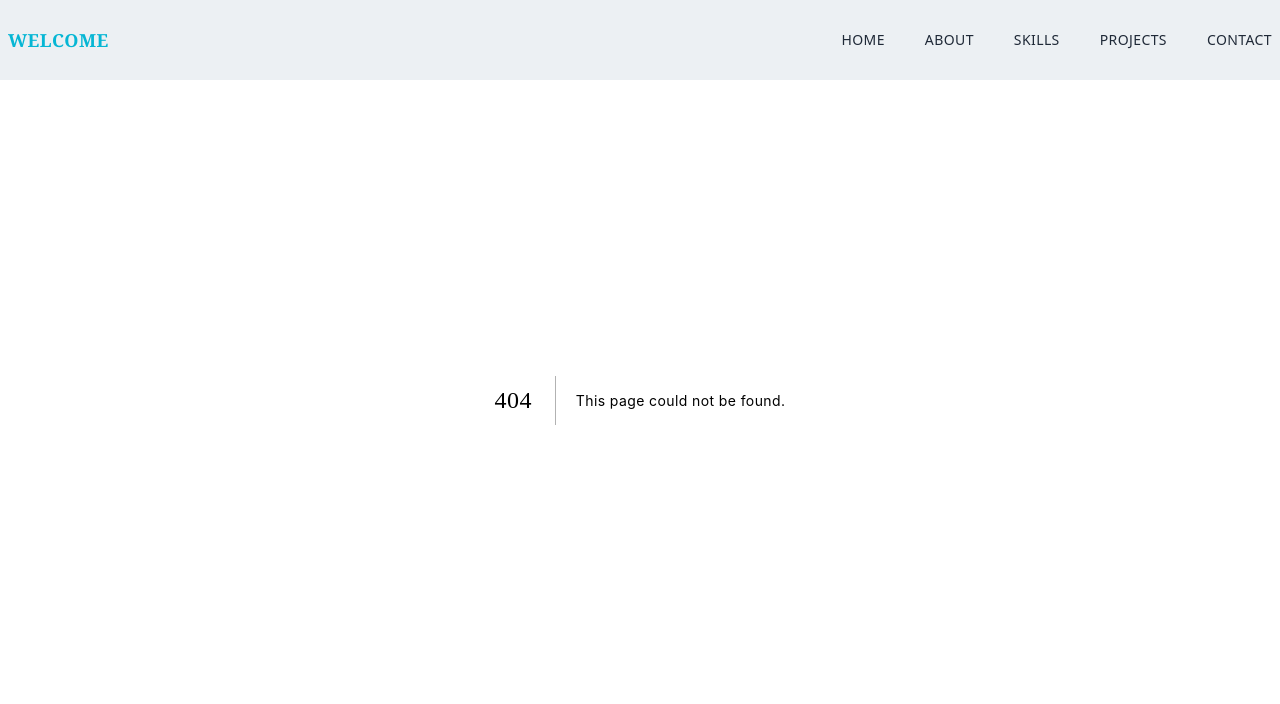
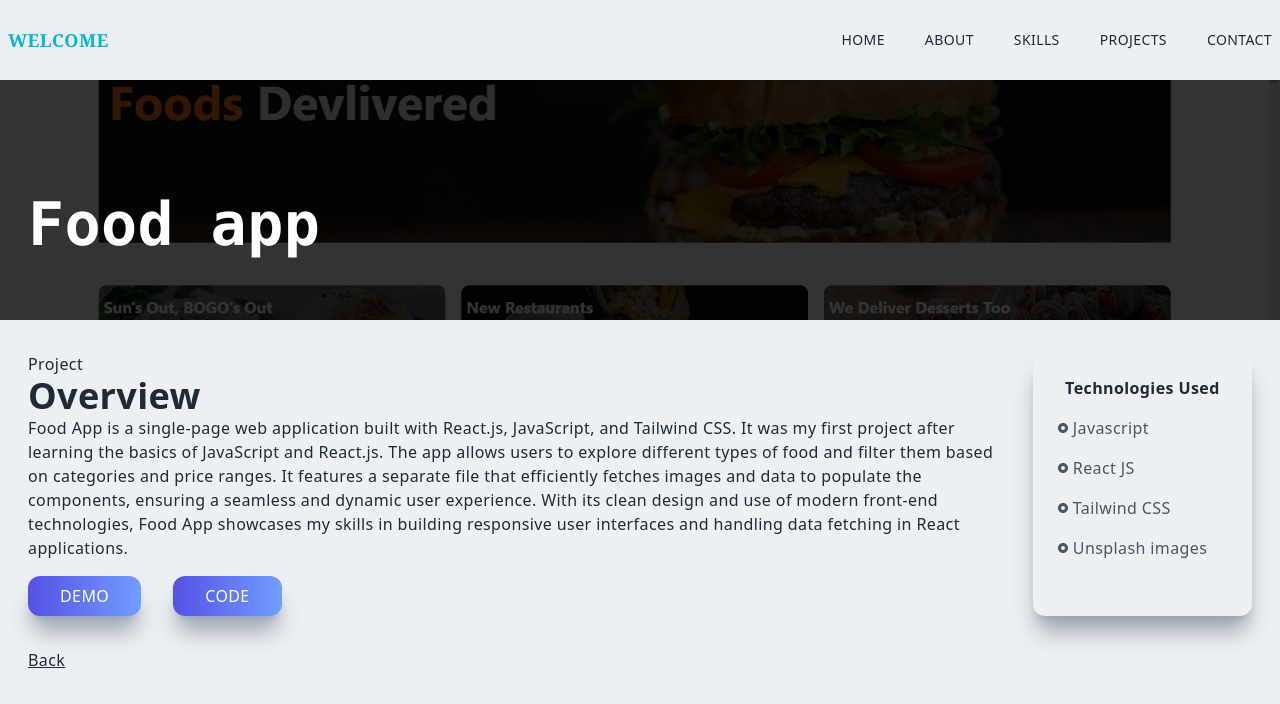
Before and after one commit to Alexios10/My-portfolio, a Next.js app: page /foodApp in a window 1280 px wide. Before the commit this address had no page. Shown: the top 704 px of the page. Built offline with nearby package versions, Linux system fonts and the light colour scheme.

Commit message:
deleted project and added a new one, plus some changes to all project pages

```diff
--- a/components/Projects.jsx
+++ b/components/Projects.jsx
@@ -3,7 +3,7 @@ import ProjectItem from "./ProjectItem";
 import chatAppImg from "../public/assets/projects/chat-app.png";
 import airbnbImg from "../public/assets/projects/airbnb-clone.png";
 import movixImg from "../public/assets/projects/movix.png";
-import twitchImg from "../public/assets/projects/twitch.jpg";
+import foodAppImg from "../public/assets/projects/food-app.png";
 
 const Projects = () => {
   return (
@@ -27,15 +27,15 @@ const Projects = () => {
           />
 
           <ProjectItem
-            title="Movies news app"
+            title="Movies app"
             bgImg={movixImg}
             projectUrl="/movix"
           />
 
           <ProjectItem
-            title="Twitch UI"
-            bgImg={twitchImg}
-            projectUrl="/twitch"
+            title="Food app"
+            bgImg={foodAppImg}
+            projectUrl="/foodApp"
           />
         </div>
       </div>
--- a/pages/airbnbClone.jsx
+++ b/pages/airbnbClone.jsx
@@ -4,7 +4,15 @@ import { RiRadioButtonFill } from "react-icons/ri";
 import React from "react";
 import airbnbImg from "../public/assets/projects/airbnb-clone.png";
 
-const crypto = () => {
+const airbnb = () => {
+  const demo = () => {
+    window.open("https://rent-rom.vercel.app/", "_blank");
+  };
+
+  const code = () => {
+    window.open("https://github.com/Alexios10/RentRom", "_blank");
+  };
+
   return (
     <div className="w-full">
       <div className="w-screen h-[30vh] lg:h-[40vh] relative">
@@ -38,23 +46,11 @@ const crypto = () => {
             language and im loving it already and will be working with it a lot
             in my future projects.
           </p>
-          <button className="px-8 py-2 mt-4 mr-8">
-            <a
-              href="https://rent-rom.vercel.app/"
-              target="_blank"
-              rel="noopener noreferrer"
-            >
-              Demo
-            </a>
+          <button onClick={demo} className="px-8 py-2 mt-4 mr-8">
+            Demo
           </button>
-          <button className="px-8 py-2 mt-4">
-            <a
-              href="https://github.com/Alexios10/RentRom"
-              target="_blank"
-              rel="noopener noreferrer"
-            >
-              Code
-            </a>
+          <button onClick={code} className="px-8 py-2 mt-4">
+            Code
           </button>
         </div>
 
@@ -101,4 +97,4 @@ const crypto = () => {
   );
 };
 
-export default crypto;
+export default airbnb;
--- a/pages/chatApp.jsx
+++ b/pages/chatApp.jsx
@@ -4,7 +4,15 @@ import { RiRadioButtonFill } from "react-icons/ri";
 import React from "react";
 import chatAppImg from "../public/assets/projects/chat-app.png";
 
-const property = () => {
+const chatApp = () => {
+  const demo = () => {
+    window.open("https://chat-app-beta-navy.vercel.app/login", "_blank");
+  };
+
+  const code = () => {
+    window.open("https://github.com/Alexios10/chat-app", "_blank");
+  };
+
   return (
     <div className="w-full">
       <div className="w-screen h-[30vh] lg:h-[40vh] relative">
@@ -36,23 +44,11 @@ const property = () => {
             like this one. When i needed help i used google, Stackoverflow and
             other web developer communities. I used them a lot for this project.
           </p>
-          <button className="px-8 py-2 mt-4 mr-8">
-            <a
-              href="https://chat-app-beta-navy.vercel.app/login"
-              target="_blank"
-              rel="noopener noreferrer"
-            >
-              Demo
-            </a>
+          <button onClick={demo} className="px-8 py-2 mt-4 mr-8">
+            Demo
           </button>
-          <button className="px-8 py-2 mt-4">
-            <a
-              href="https://github.com/Alexios10/chat-app"
-              target="_blank"
-              rel="noopener noreferrer"
-            >
-              Code
-            </a>
+          <button onClick={code} className="px-8 py-2 mt-4">
+            Code
           </button>
         </div>
 
@@ -95,4 +91,4 @@ const property = () => {
   );
 };
 
-export default property;
+export default chatApp;
--- a/pages/twitch.jsx
+++ b/pages/foodApp.jsx
@@ -2,9 +2,17 @@ import Image from "next/image";
 import Link from "next/link";
 import { RiRadioButtonFill } from "react-icons/ri";
 import React from "react";
-import twitchImg from "../public/assets/projects/twitch.jpg";
+import foodAppImg from "../public/assets/projects/food-app.png";
 
-const twitch = () => {
+const foodApp = () => {
+  const demo = () => {
+    window.open("https://food-app-blue.vercel.app/", "_blank");
+  };
+
+  const code = () => {
+    window.open("https://github.com/Alexios10/Food-App", "_blank");
+  };
+
   return (
     <div className="w-full">
       <div className="w-screen h-[30vh] lg:h-[40vh] relative">
@@ -13,11 +21,11 @@ const twitch = () => {
           className="absolute z-1"
           layout="fill"
           objectFit="cover"
-          src={twitchImg}
+          src={foodAppImg}
           alt="/"
         />
         <div className="absolute top-[70%] max-w-[1240px] w-full left-[50%] right-[50%] translate-x-[-50%] translate-y-[-50%] text-white z-10 p-2">
-          <h1 className="font-mono">Twitch-app</h1>
+          <h1 className="font-mono">Food app</h1>
         </div>
       </div>
 
@@ -26,31 +34,22 @@ const twitch = () => {
           <p>Project</p>
           <h2>Overview</h2>
           <p>
-            This is a clone of the Twitch website. Used NextAuth web app
-            authentication so the user will be able to login from another
-            existing account. Also used from Next/Image component, statically
-            imported images and external URL loaded images, and also used
-            Routing in Nextjs. the lazy loading images of course to improve the
-            website speed. There are not so much functionality in this website
-            because i focused mostly on learning about the user authentication.
+            Food App is a single-page web application built with React.js,
+            JavaScript, and Tailwind CSS. It was my first project after learning
+            the basics of JavaScript and React.js. The app allows users to
+            explore different types of food and filter them based on categories
+            and price ranges. It features a separate file that efficiently
+            fetches images and data to populate the components, ensuring a
+            seamless and dynamic user experience. With its clean design and use
+            of modern front-end technologies, Food App showcases my skills in
+            building responsive user interfaces and handling data fetching in
+            React applications.
           </p>
-          <button className="px-8 py-2 mt-4 mr-8">
-            <a
-              href="https://twitch-ui.vercel.app/"
-              target="_blank"
-              rel="noopener noreferrer"
-            >
-              Demo
-            </a>
+          <button onClick={demo} className="px-8 py-2 mt-4 mr-8">
+            Demo
           </button>
-          <button className="px-8 py-2 mt-4">
-            <a
-              href="https://github.com/Alexios10/twitch-UI.git"
-              target="_blank"
-              rel="noopener noreferrer"
-            >
-              Code
-            </a>
+          <button onClick={code} className="px-8 py-2 mt-4">
+            Code
           </button>
         </div>
 
@@ -60,7 +59,7 @@ const twitch = () => {
             <div className="grid grid-cols-3 md:grid-cols-1">
               <p className="text-gray-600 py-2 flex items-center">
                 <RiRadioButtonFill className="pr-1" />
-                Next JS
+                Javascript
               </p>
               <p className="text-gray-600 py-2 flex items-center">
                 <RiRadioButtonFill className="pr-1" />
@@ -69,6 +68,10 @@ const twitch = () => {
               <p className="text-gray-600 py-2 flex items-center">
                 <RiRadioButtonFill className="pr-1" />
                 Tailwind CSS
+              </p>
+              <p className="text-gray-600 py-2 flex items-center">
+                <RiRadioButtonFill className="pr-1" />
+                Unsplash images
               </p>
             </div>
           </div>
@@ -81,4 +84,4 @@ const twitch = () => {
   );
 };
 
-export default twitch;
+export default foodApp;
--- a/pages/movix.jsx
+++ b/pages/movix.jsx
@@ -4,7 +4,14 @@ import { RiRadioButtonFill } from "react-icons/ri";
 import React from "react";
 import movixImg from "../public/assets/projects/movix.png";
 
-const Hulu = () => {
+const movix = () => {
+  const demo = () => {
+    window.open("https://movix-self-nine.vercel.app/", "_blank");
+  };
+
+  const code = () => {
+    window.open("https://github.com/Alexios10/movix", "_blank");
+  };
   return (
     <div className="w-full">
       <div className="w-screen h-[30vh] lg:h-[40vh] relative">
@@ -17,7 +24,7 @@ const Hulu = () => {
           alt="/"
         />
         <div className="absolute top-[70%] max-w-[1240px] w-full left-[50%] right-[50%] translate-x-[-50%] translate-y-[-50%] text-white z-10 p-2">
-          <h1 className="py-2 font-mono">Movies news app</h1>
+          <h1 className="py-2 font-mono">Movies app</h1>
         </div>
       </div>
 
@@ -26,39 +33,24 @@ const Hulu = () => {
           <p>Project</p>
           <h2>Overview</h2>
           <p className="mt-2">
-            Movix is a simple and intuitive web application it serves as a
-            platform for users to stay updated on the latest movies and TV
-            shows. With a sleek UI and seamless UX, Movix provides users with a
-            visually appealing and user-friendly experience to explore news,
-            releases, and behind-the-scenes insights. Whether its checking out
-            the latest movie trailers or discovering new TV shows, Movix keeps
-            users informed and entertained. By incorporating Redux into my
-            project, i significantly improved my state management strategy. The
-            centralized state, immutable updates, and well-defined actions
-            provided by Redux ensured a predictable flow of data throughout my
-            application. Also by adopting SCSS in my project, i significantly
-            enhanced my styling efficiency and code organization. The use of
-            variables and mixins enabled me to write reusable and maintainable
-            stylesheets, while nesting selectors and leveraging partials
-            improved readability and modularity.
+            Movix is a web application, it allows users to explore the latest
+            movies, access detailed information and watch trailers. With a
+            responsive design and integration of modern technologies, Movix
+            offers a seamless movie browsing experience. By incorporating Redux
+            into my project, i significantly improved my state management
+            strategy. The centralized state, immutable updates, and well-defined
+            actions provided by Redux ensured a predictable flow of data
+            throughout my application. Also by adopting SCSS in my project, i
+            significantly enhanced my styling efficiency and code organization.
+            The use of variables and mixins enabled me to write reusable and
+            maintainable stylesheets, while nesting selectors and leveraging
+            partials improved readability and modularity.
           </p>
-          <button className="px-8 py-2 mt-4 mr-8">
-            <a
-              href="https://movix-self-nine.vercel.app/"
-              target="_blank"
-              rel="noopener noreferrer"
-            >
-              Demo
-            </a>
+          <button onClick={demo} className="px-8 py-2 mt-4 mr-8">
+            Demo
           </button>
-          <button className="px-8 py-2 mt-4">
-            <a
-              href="https://github.com/Alexios10/movix"
-              target="_blank"
-              rel="noopener noreferrer"
-            >
-              Code
-            </a>
+          <button onClick={code} className="px-8 py-2 mt-4">
+            Code
           </button>
         </div>
 
@@ -97,4 +89,4 @@ const Hulu = () => {
   );
 };
 
-export default Hulu;
+export default movix;
```
Also changed, not shown: public/assets/projects/food-app.png (added), 1 other file (tests, documents, lock files or other folders).
